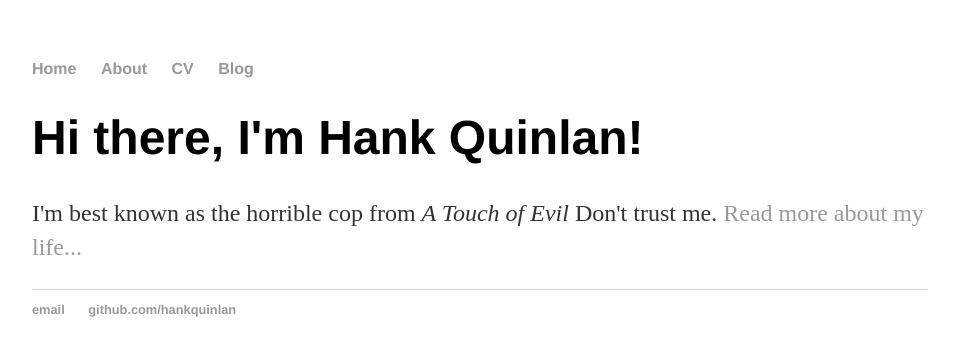
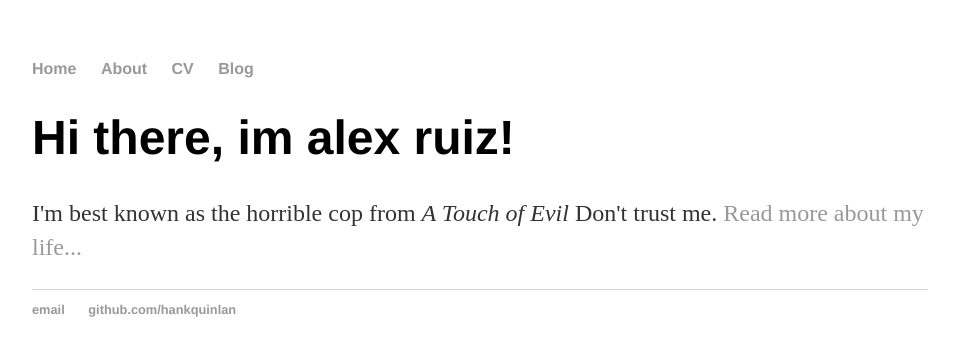
Before and after one commit to Alexr7219/Alexr7219.github.io, a Jekyll site: the page built from index.html, in a window 1280 px wide. Shown: the top 356 px of the page, without its empty margins (160-1115 px from the left). Built offline with Jekyll 4.4.1, drawn with Linux system fonts in a browser that asks for light colours.

Commit message:
Update index.html

```diff
--- a/index.html
+++ b/index.html
@@ -1,8 +1,8 @@
 ---
 layout: default
-title: Hank Quinlan, Horrible Cop
+title: alex ruiz's blog
 ---
 <div class="blurb">
-	<h1>Hi there, I'm Hank Quinlan!</h1>
+	<h1>Hi there, im alex ruiz!</h1>
 	<p>I'm best known as the horrible cop from <em>A Touch of Evil</em> Don't trust me. <a href="/about">Read more about my life...</a></p>
 </div><!-- /.blurb -->
```
